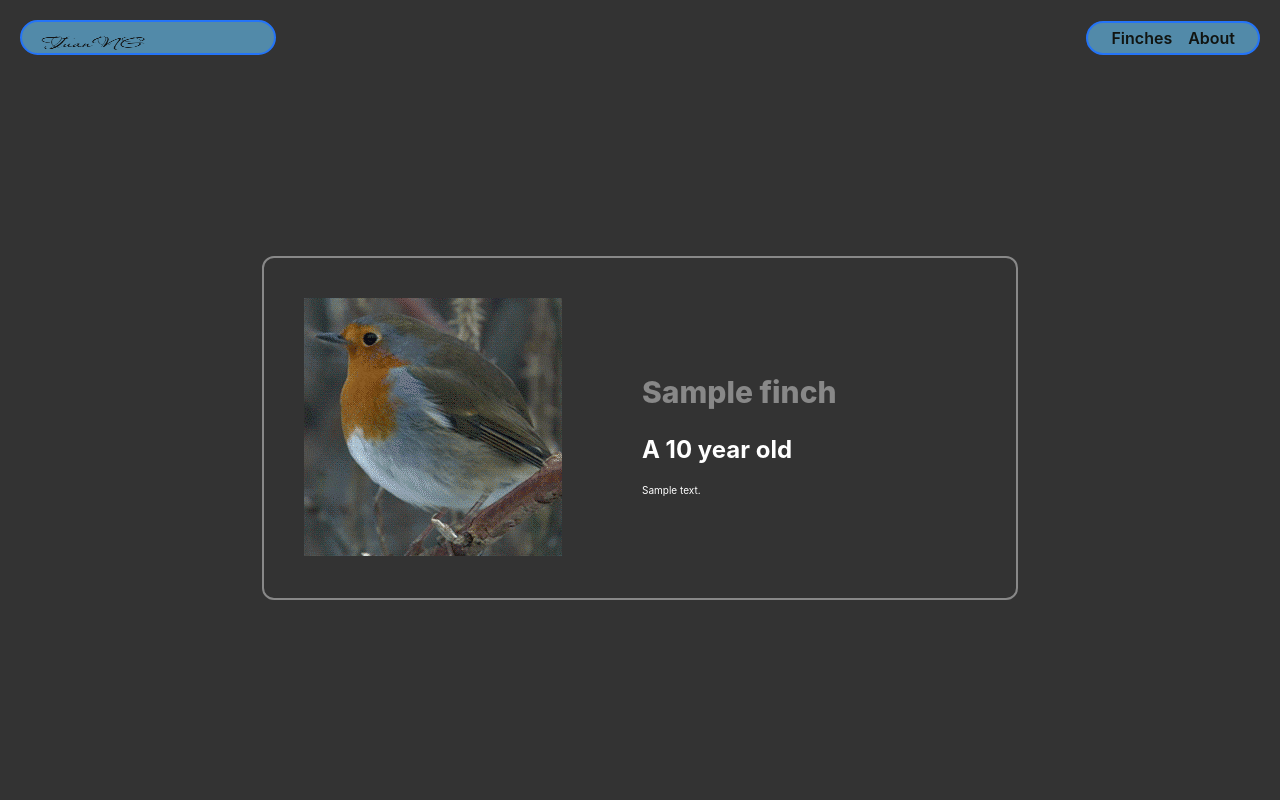
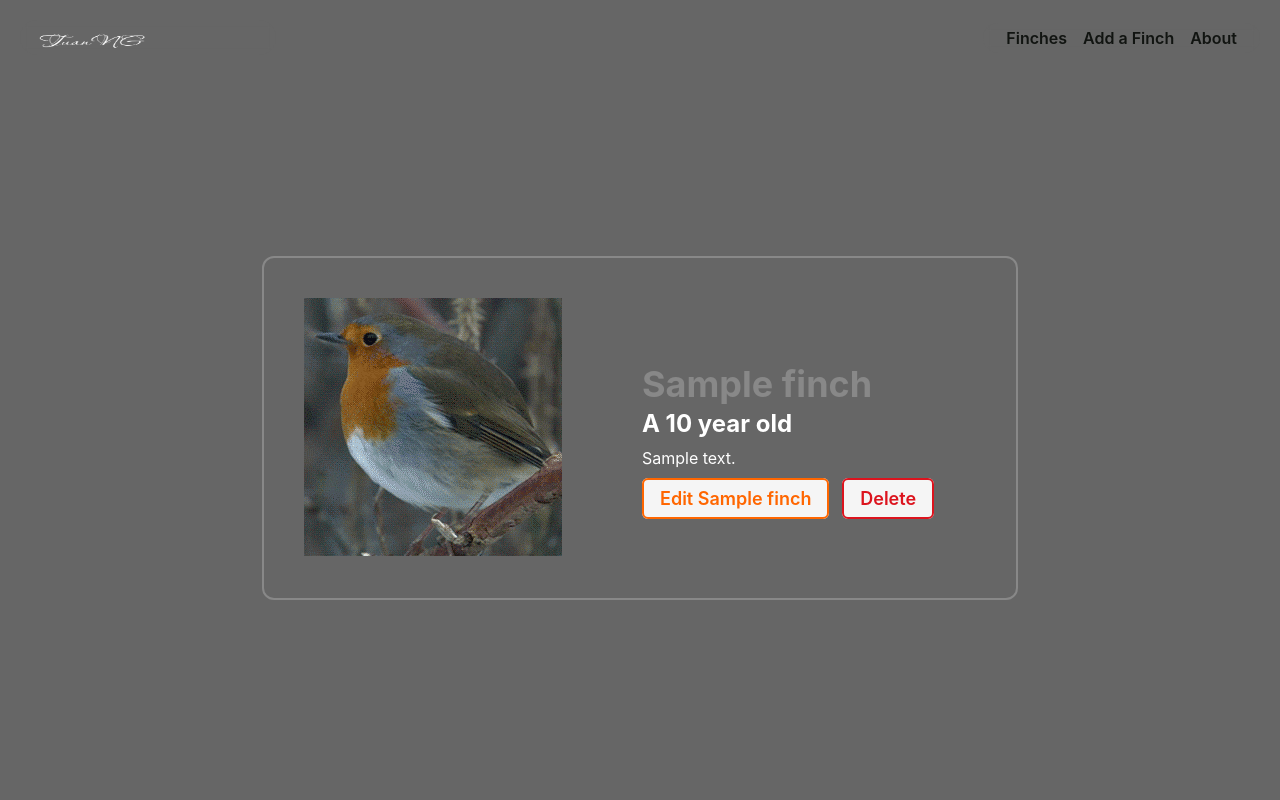
Before and after one commit to TuanNguyen0915/finch_collector, a Django app: page /finches/1 in a window 1280 px wide. Run offline with Django 4.2, Linux system fonts and the light colour scheme; tables that the repository leaves empty hold one stand-in row (values such as "Sample post").

Commit message:
Update CRUD finch

```diff
--- a/main_app/models.py
+++ b/main_app/models.py
@@ -1,4 +1,5 @@
 from django.db import models
+from django.urls import reverse
 
 
 # Create your models here.
@@ -10,3 +11,6 @@ class Finch(models.Model):
 
     def __str__(self):
         return self.name
+
+    def get_absolute_url(self):
+        return reverse("finch-detail", kwargs={"finch_id": self.id})
--- a/main_app/static/css/base.css
+++ b/main_app/static/css/base.css
@@ -22,7 +22,7 @@ html {
 
 body {
   margin: 0;
-  background: #333;
+  background: #666;
   display: flex;
   flex-direction: column;
   align-items: center;
@@ -60,7 +60,7 @@ a {
 
 header {
   width: 100%;
-  background: var(--nav-bg-ff);
+  /* background: var(--nav-bg-ff); */
   /* rgba(104, 197, 248, .9) */
   border-bottom: var(--borders);
 }
@@ -233,7 +233,7 @@ nav li {
 
   @supports (-webkit-backdrop-filter: none) or (backdrop-filter: none) {
     header {
-      background: var(--nav-bg);
+      /* background: var(--nav-bg); */
       -webkit-backdrop-filter: blur(3px);
       backdrop-filter: blur(3px);
     }
@@ -250,15 +250,15 @@ nav li {
     width: calc(100vw - 40px);
     max-width: 1920px;
     top: 20px;
-    background-color: transparent;
+    /* background-color: transparent; */
     border-bottom: none;
   }
 
   nav,
   .header-logo-container {
     margin: 0;
-    background: var(--nav-bg-ff);
-    border: var(--borders);
+    /* background: var(--nav-bg-ff); */
+    /* border: var(--borders); */
     border-radius: 18px;
   }
 
@@ -281,7 +281,7 @@ nav li {
 
     nav,
     .header-logo-container {
-      background: rgba(104, 197, 248, .6);
+      /* background: rgba(104, 197, 248, .6); */
       -webkit-backdrop-filter: blur(3px);
       backdrop-filter: blur(3px);
     }
--- a/main_app/static/css/finches/finch-detail.css
+++ b/main_app/static/css/finches/finch-detail.css
@@ -25,14 +25,33 @@ main {
     width: 98%;
 }
 
-.finch-details > h1 {
-    font-size: 3rem;
-    font-weight: 800;
+.finch-details h1 {
+    font-size: var(--font-xxl);
+    margin: 15px 0 3px;
+}
+
+.finch-details h2 {
+    font-size: var(--font-xl);
+    margin: 0 0 10px;
+    margin-top: 0;
+    margin-bottom: 10px;
+}
+
+.finch-details h3 {
+    margin: 20px 0 10px;
+    font-size: var(--font-l);
+}
+
+.finch-details p {
+    font-size: var(--font-reg);
+    margin: 5px 0;
+}
+
+.finch-actions {
+    margin-top: 2rem;
 }
 
 /*
-
-
 .usr-img {
     width: 100%;
     border-radius: var(--card-border-radius);
@@ -94,27 +113,7 @@ main {
     color: var(--submit);
 }
 
-.finch-details h1 {
-    font-size: var(--font-xxl);
-    margin: 15px 0 3px;
-}
 
-.finch-details h2 {
-    font-size: var(--font-xl);
-    margin: 0 0 10px;
-    margin-top: 0;
-    margin-bottom: 10px;
-}
-
-.finch-details h3 {
-    margin: 20px 0 10px;
-    font-size: var(--font-l);
-}
-
-.finch-details p {
-    font-size: var(--font-reg);
-    margin: 5px 0;
-}
 
 .feedings-toy-container>section {
     width: 80%;
--- a/main_app/templates/base.html
+++ b/main_app/templates/base.html
@@ -17,13 +17,14 @@
   <header>
     <div class="header-logo-container">
       <a href="/">
-        <img class="signature" src="{% static 'images/Tuan_signature.png' %}" alt="The Finch Collector Logo">
+        <img class="signature" src="{% static 'images/Tuan_signature_w.png' %}" alt="The Finch Collector Logo">
       </a>
     </div>
     <nav>
       <ul>
-        <li><a href="/finches">Finches</a></li>
-        <li><a href="/about">About</a></li>
+        <li><a href="{% url 'finch-index' %}" >Finches</a></li>
+        <li><a href="{% url 'finch-create' %}" >Add a Finch</a></li>
+        <li><a href="{% url 'about' %}">About</a></li>
       </ul>
     </nav>
   </header>
--- a/main_app/templates/finches/detail.html
+++ b/main_app/templates/finches/detail.html
@@ -28,6 +28,10 @@
     <p>
       {{ finch.description }}
     </p>
+    <div class='finch-actions'>
+        <a href=" {% url "finch-update" finch.id %}" class='btn warn' >Edit {{finch.name}}</a>
+        <a href="{% url "finch-delete" finch.id %}" class='btn danger'>Delete</a>
+    </div>
   </div>
 </section>
 
--- a/main_app/templates/finches/index.html
+++ b/main_app/templates/finches/index.html
@@ -10,10 +10,10 @@
 <section class="card-container">
   {% for finch in finches %}
   <div class="card">
-    <a href="/finches/{{finch.id}}">
+    <a href={% url "finch-detail" finch.id %}>
       <div class="card-content">
         <div class="card-img-container">
-          <img src="{% static 'images/pinch-avatar.jpeg' %}" alt="A skater boy cat">
+          <img src="{% static 'images/bird_flying.gif' %}" alt="A skater boy cat">
         </div>
         <h2 class="card-title">
           {{ finch.name }}
--- a/main_app/urls.py
+++ b/main_app/urls.py
@@ -5,5 +5,9 @@ urlpatterns = [
     path("", views.home, name="home"),
     path("about/", views.about, name="about"),
     path("finches/", views.finch_index, name="finch-index"),
+    # CRUD finch
     path("finches/<int:finch_id>", views.finch_detail, name="finch-detail"),
+    path("finches/create", views.FinchCreate.as_view(), name='finch-create'),
+    path("finches/<int:pk>/update", views.FinchUpdate.as_view(), name='finch-update'),
+    path("finches/<int:pk>/delete", views.FinchDelete.as_view(), name='finch-delete')
 ]
--- a/main_app/views.py
+++ b/main_app/views.py
@@ -1,9 +1,23 @@
 from django.shortcuts import render
-from django.http import HttpResponse
+from django.views.generic.edit import CreateView, UpdateView, DeleteView
 from .models import Finch
 
 
 # Create your views here.
+class FinchCreate(CreateView):
+    model = Finch
+    fields = ["name", "color", "description", "age"]
+    success_url = "/finches/"
+
+
+class FinchUpdate(UpdateView):
+    model = Finch
+    fields = ["name", "color", "description", "age"]
+
+
+class FinchDelete(DeleteView):
+    model = Finch
+    success_url = "/finches/"
 
 
 def home(request):
```
Also changed, not shown: main_app/static/css/form.css (added, +48 -0 lines), main_app/templates/main_app/finch_confirm_delete.html (added, +24 -0 lines), main_app/templates/main_app/finch_form.html (added, +37 -0 lines), main_app/static/images/add_bird.gif (added), main_app/static/images/bird_flying.gif (added), main_app/static/images/bird_no.gif (added).
